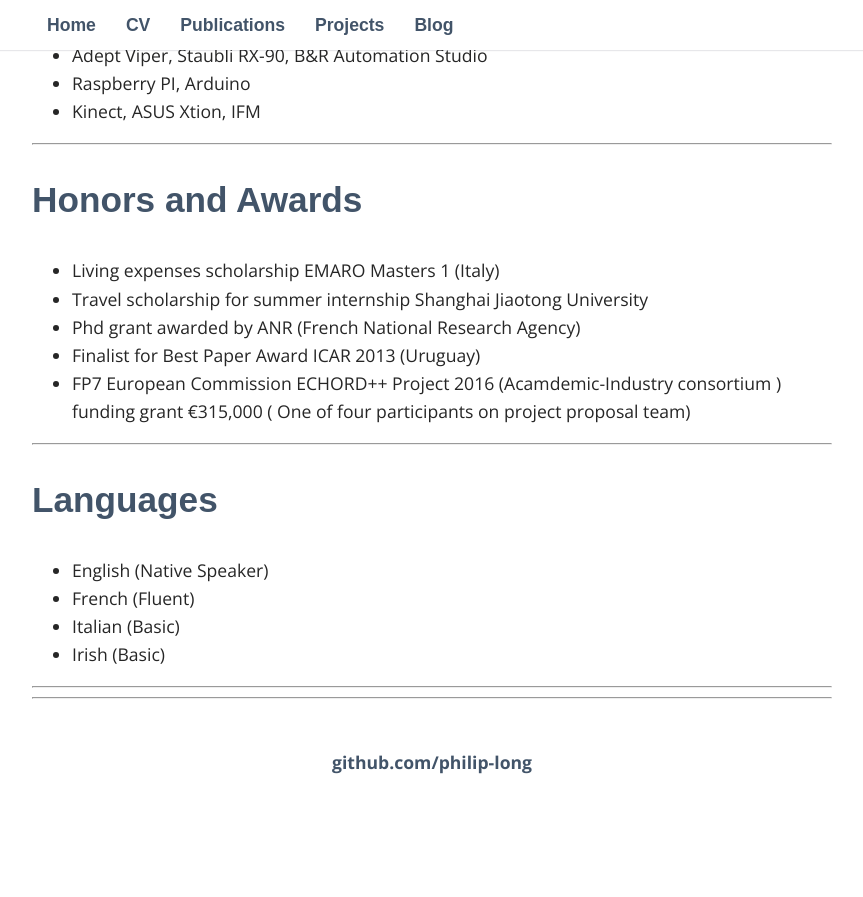
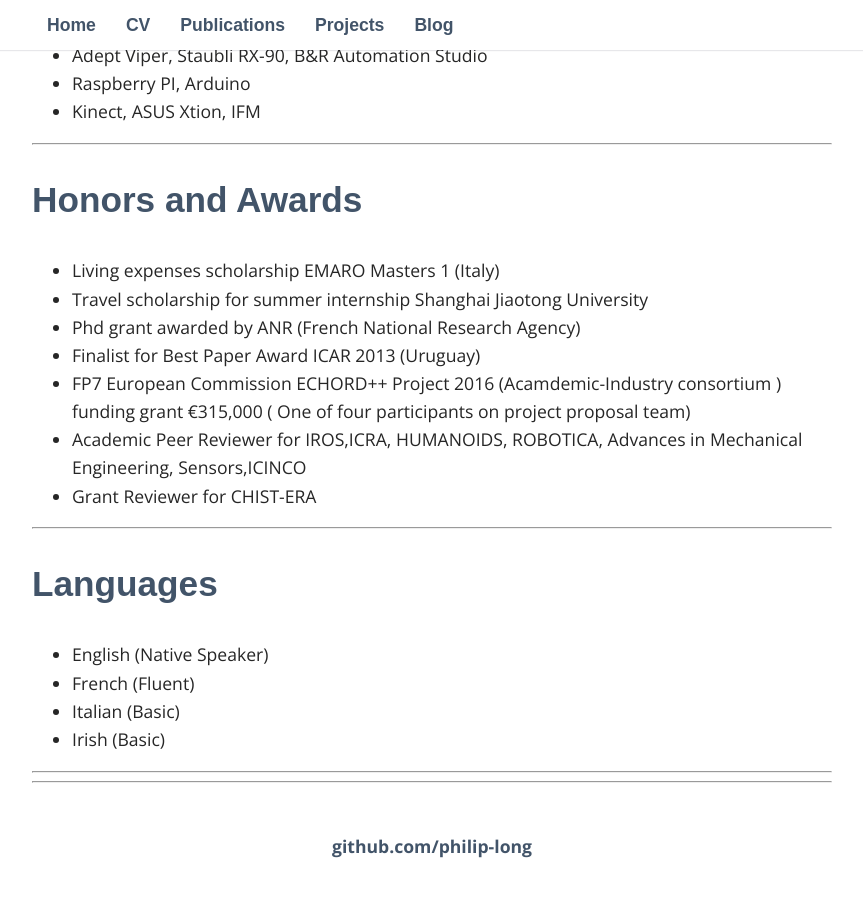
Before and after one commit to philip-long/philip-long.github.io, a Jekyll site: the page built from cv/index.html, in a window 1280 px wide and 900 px high, scrolled down 4070 px. Shown: the top 897 px of the window, without its empty margins (208-1071 px from the left). Built offline with Jekyll 4.4.1, drawn with Linux system fonts in a browser that asks for light colours; nearby versions of some CDN libraries; some web fonts are replaced; library files that are not in the unit come from our copies; before the commit the page ends 4886 px from its top, so only the background shows below that.

Commit message:
Update index.html

```diff
--- a/cv/index.html
+++ b/cv/index.html
@@ -294,9 +294,15 @@ RX-90, B&R Automation Studio </li>
                         <li>Phd grant awarded by ANR (French National Research Agency) </li>
 			     <li>Finalist for Best Paper Award ICAR 2013 (Uruguay)  </li>
                         <li>FP7 European Commission ECHORD++ Project 2016 (Acamdemic-Industry consortium ) funding grant €315,000 ( One of four participants on project proposal team) </li>
+			     <li> Academic Peer Reviewer for IROS,ICRA, HUMANOIDS, ROBOTICA, Advances in Mechanical Engineering, Sensors,ICINCO </li>
+	                     <li>Grant Reviewer for CHIST-ERA </li>
+
                     </ul>
 
 <hr>
+
+
+
 
                 <h2 class="col">Languages</h2>
                    <ul class="desc">
```
